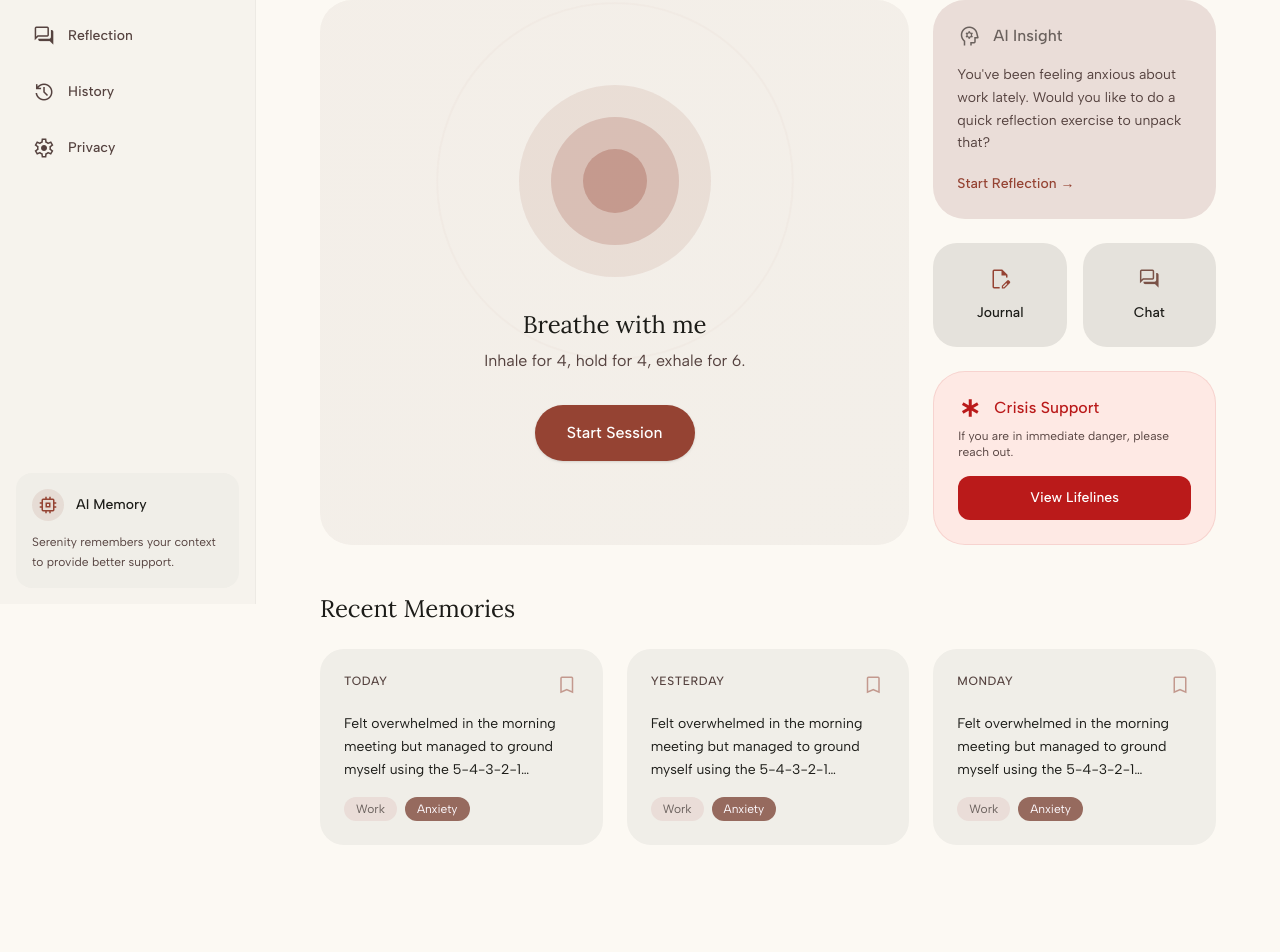
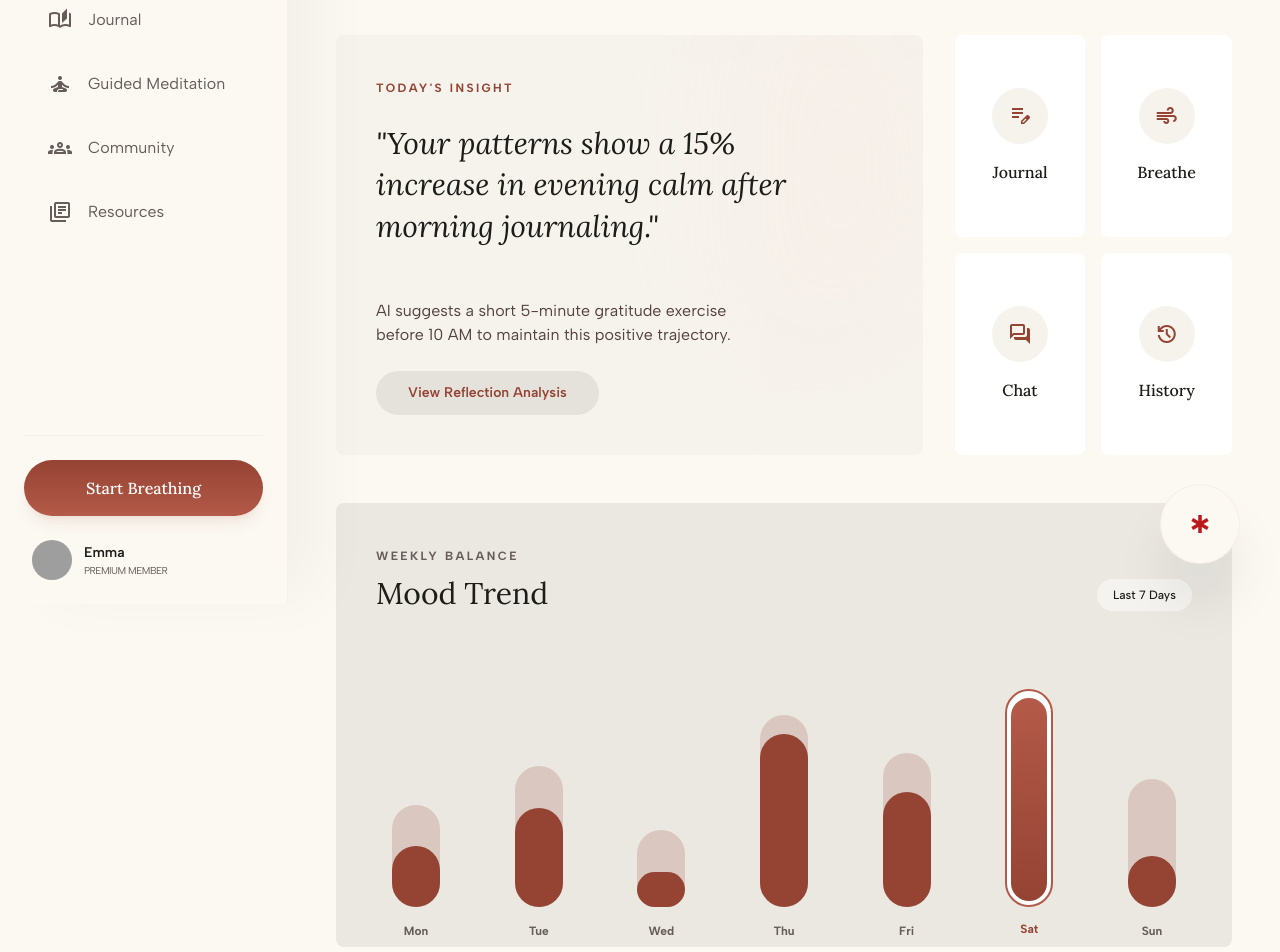
Before and after one commit to ddddsssss4/Serenity, a Next.js app in the folder apps/web/: page /sanctuary in a window 1280 px wide. Shown: the part 196-1148 px from the top of the page. Before the commit the page ends 1105 px from the top, so only its background shows below. Built offline with nearby package versions, Linux system fonts and the light colour scheme; grey boxes are pictures that could not be loaded.

Commit message:
style(web): update Sanctuary page, layout, and sidebar to new tailored HTML design using semantic CSS tokens

```diff
--- a/apps/web/app/(app)/layout.tsx
+++ b/apps/web/app/(app)/layout.tsx
@@ -2,11 +2,19 @@ import { Sidebar } from '../../components/Sidebar';
 
 export default function AppLayout({ children }: { children: React.ReactNode }) {
   return (
-    <div className="flex min-h-screen bg-surface">
+    <div className="flex min-h-screen bg-surface w-full">
       <Sidebar />
-      <main className="flex-1 ml-64 p-8 md:p-12 lg:p-16 max-w-7xl mx-auto">
+      <div className="flex-1 ml-72">
         {children}
-      </main>
+
+        {/* Floating Safety Button */}
+        <button className="fixed bottom-10 right-10 w-20 h-20 bg-surface text-error rounded-full flex items-center justify-center shadow-[0_40px_60px_-10px_rgba(28,28,24,0.12)] border border-outline-variant/20 hover:scale-110 active:scale-95 transition-all group z-50">
+          <span className="material-symbols-outlined text-4xl group-hover:animate-pulse" style={{ fontVariationSettings: "'FILL' 1" }}>emergency</span>
+          <div className="absolute -top-12 right-0 bg-inverse-surface text-inverse-on-surface px-4 py-2 rounded-full text-xs opacity-0 group-hover:opacity-100 transition-opacity whitespace-nowrap pointer-events-none font-sans font-bold">
+            Immediate Support
+          </div>
+        </button>
+      </div>
     </div>
   );
 }
--- a/apps/web/app/(app)/sanctuary/page.tsx
+++ b/apps/web/app/(app)/sanctuary/page.tsx
@@ -1,116 +1,124 @@
 "use client";
 
-import { useState, useEffect } from 'react';
 import Link from 'next/link';
 
 export default function Sanctuary() {
-  const [greeting, setGreeting] = useState('Good morning');
-
-  useEffect(() => {
-    const hour = new Date().getHours();
-    if (hour < 12) setGreeting('Good morning');
-    else if (hour < 18) setGreeting('Good afternoon');
-    else setGreeting('Good evening');
-  }, []);
-
   return (
-    <div className="space-y-12 animate-in fade-in duration-700">
-      <header className="space-y-2">
-        <h1 className="font-serif text-4xl md:text-5xl text-primary tracking-tight">
-          {greeting}, Emma.
-        </h1>
-        <p className="text-lg text-on-surface-variant font-medium">
-          Find your ground, moment by moment.
-        </p>
+    <main className="p-12">
+      {/* Header Section */}
+      <header className="mb-16">
+        <h2 className="text-6xl font-serif text-primary mb-4 leading-tight tracking-tight">Good morning, Emma.</h2>
+        <p className="text-secondary text-lg font-sans max-w-xl">Take a deep breath. Today is a fresh canvas for your peace of mind.</p>
       </header>
 
-      <section className="grid grid-cols-1 lg:grid-cols-3 gap-6">
-        {/* Breathing Visualizer Card */}
-        <div className="lg:col-span-2 bg-surface-container-low rounded-[2rem] p-8 flex flex-col items-center justify-center min-h-[400px] relative overflow-hidden group">
-          <div className="absolute inset-0 bg-gradient-to-br from-primary/5 to-tertiary/5 opacity-50"></div>
+      {/* Layout Grid: Bento Style */}
+      <div className="grid grid-cols-12 gap-8">
 
-          <div className="relative z-10 flex flex-col items-center space-y-8">
-            <div className="w-48 h-48 rounded-full bg-primary/10 flex items-center justify-center relative">
-              <div className="absolute inset-0 rounded-full border border-primary/20 animate-ping" style={{ animationDuration: '4s' }}></div>
-              <div className="w-32 h-32 rounded-full bg-primary/20 flex items-center justify-center">
-                <div className="w-16 h-16 rounded-full bg-primary/30"></div>
+        {/* AI Insight Card (Large Editorial) */}
+        <section className="col-span-12 lg:col-span-8 bg-surface-container-low rounded-lg p-10 relative overflow-hidden flex flex-col justify-between h-[420px]">
+          <div className="absolute top-0 right-0 w-1/2 h-full opacity-20 pointer-events-none">
+            <div className="w-full h-full bg-gradient-to-l from-primary-fixed to-transparent rounded-full blur-3xl -mr-20 -mt-20"></div>
+          </div>
+          <div className="relative z-10">
+            <span className="text-xs font-sans uppercase tracking-[0.2em] text-primary font-bold">Today's Insight</span>
+            <h3 className="text-3xl font-serif mt-6 text-on-surface leading-snug max-w-md italic">
+              "Your patterns show a 15% increase in evening calm after morning journaling."
+            </h3>
+          </div>
+          <div className="relative z-10 mt-auto">
+            <p className="text-on-surface-variant font-sans max-w-sm mb-6">
+              AI suggests a short 5-minute gratitude exercise before 10 AM to maintain this positive trajectory.
+            </p>
+            <button className="bg-surface-container-highest px-8 py-3 rounded-full text-primary font-semibold text-sm hover:bg-surface-bright transition-colors">
+              View Reflection Analysis
+            </button>
+          </div>
+        </section>
+
+        {/* Quick Actions Grid */}
+        <section className="col-span-12 lg:col-span-4 grid grid-cols-2 gap-4">
+          <Link href="/journal" className="bg-surface-container-lowest rounded-lg p-6 flex flex-col items-center justify-center gap-4 group transition-all duration-300 hover:shadow-xl hover:-translate-y-1">
+            <div className="w-14 h-14 rounded-full bg-surface-container-low flex items-center justify-center group-hover:bg-primary-fixed transition-colors">
+              <span className="material-symbols-outlined text-primary text-2xl">edit_note</span>
+            </div>
+            <span className="font-serif font-medium text-on-surface">Journal</span>
+          </Link>
+          <button className="bg-surface-container-lowest rounded-lg p-6 flex flex-col items-center justify-center gap-4 group transition-all duration-300 hover:shadow-xl hover:-translate-y-1">
+            <div className="w-14 h-14 rounded-full bg-surface-container-low flex items-center justify-center group-hover:bg-primary-fixed transition-colors">
+              <span className="material-symbols-outlined text-primary text-2xl">air</span>
+            </div>
+            <span className="font-serif font-medium text-on-surface">Breathe</span>
+          </button>
+          <Link href="/reflection" className="bg-surface-container-lowest rounded-lg p-6 flex flex-col items-center justify-center gap-4 group transition-all duration-300 hover:shadow-xl hover:-translate-y-1">
+            <div className="w-14 h-14 rounded-full bg-surface-container-low flex items-center justify-center group-hover:bg-primary-fixed transition-colors">
+              <span className="material-symbols-outlined text-primary text-2xl">forum</span>
+            </div>
+            <span className="font-serif font-medium text-on-surface">Chat</span>
+          </Link>
+          <Link href="/history" className="bg-surface-container-lowest rounded-lg p-6 flex flex-col items-center justify-center gap-4 group transition-all duration-300 hover:shadow-xl hover:-translate-y-1">
+            <div className="w-14 h-14 rounded-full bg-surface-container-low flex items-center justify-center group-hover:bg-primary-fixed transition-colors">
+              <span className="material-symbols-outlined text-primary text-2xl">history</span>
+            </div>
+            <span className="font-serif font-medium text-on-surface">History</span>
+          </Link>
+        </section>
+
+        {/* Mood Trend Overview */}
+        <section className="col-span-12 bg-surface-container-high rounded-lg p-10 mt-4">
+          <div className="flex justify-between items-end mb-10">
+            <div>
+              <span className="text-xs font-sans uppercase tracking-[0.2em] text-secondary font-bold">Weekly Balance</span>
+              <h3 className="text-3xl font-serif mt-2 text-on-surface">Mood Trend</h3>
+            </div>
+            <div className="flex gap-2">
+              <span className="px-4 py-2 rounded-full bg-white/50 text-xs font-medium">Last 7 Days</span>
             </div>
           </div>
+          <div className="relative h-64 w-full flex items-end justify-between px-4">
 
-            <div className="text-center space-y-2">
-              <h3 className="font-serif text-2xl text-on-surface">Breathe with me</h3>
-              <p className="text-on-surface-variant">Inhale for 4, hold for 4, exhale for 6.</p>
+            {/* Faux Mood Chart */}
+            <div className="w-12 bg-primary/20 rounded-full h-[40%] relative group">
+              <div className="absolute bottom-0 w-full bg-primary rounded-full h-[60%] transition-all duration-500 group-hover:h-[80%]"></div>
+              <span className="absolute -bottom-8 left-1/2 -translate-x-1/2 text-xs font-sans font-bold text-secondary">Mon</span>
             </div>
-
-            <button className="px-8 py-4 bg-primary text-on-primary rounded-full font-medium hover:bg-primary/90 transition-colors shadow-sm">
-              Start Session
-            </button>
+            <div className="w-12 bg-primary/20 rounded-full h-[55%] relative group">
+              <div className="absolute bottom-0 w-full bg-primary rounded-full h-[70%] transition-all duration-500"></div>
+              <span className="absolute -bottom-8 left-1/2 -translate-x-1/2 text-xs font-sans font-bold text-secondary">Tue</span>
             </div>
+            <div className="w-12 bg-primary/20 rounded-full h-[30%] relative group">
+              <div className="absolute bottom-0 w-full bg-primary rounded-full h-[45%] transition-all duration-500"></div>
+              <span className="absolute -bottom-8 left-1/2 -translate-x-1/2 text-xs font-sans font-bold text-secondary">Wed</span>
             </div>
-
-        {/* Quick Actions & Insights */}
-        <div className="space-y-6">
-          <div className="bg-secondary-container rounded-[2rem] p-6 space-y-4">
-            <div className="flex items-center gap-3 text-on-secondary-container">
-              <span className="material-symbols-outlined">psychology</span>
-              <h3 className="font-medium">AI Insight</h3>
+            <div className="w-12 bg-primary/20 rounded-full h-[75%] relative group">
+              <div className="absolute bottom-0 w-full bg-primary rounded-full h-[90%] transition-all duration-500"></div>
+              <span className="absolute -bottom-8 left-1/2 -translate-x-1/2 text-xs font-sans font-bold text-secondary">Thu</span>
             </div>
-            <p className="text-sm text-on-surface-variant leading-relaxed">
-              You've been feeling anxious about work lately. Would you like to do a quick reflection exercise to unpack that?
-            </p>
-            <Link href="/reflection" className="inline-block text-primary font-medium text-sm hover:underline">
-              Start Reflection &rarr;
-            </Link>
+            <div className="w-12 bg-primary/20 rounded-full h-[60%] relative group">
+              <div className="absolute bottom-0 w-full bg-primary rounded-full h-[75%] transition-all duration-500"></div>
+              <span className="absolute -bottom-8 left-1/2 -translate-x-1/2 text-xs font-sans font-bold text-secondary">Fri</span>
             </div>
-
-          <div className="grid grid-cols-2 gap-4">
-            <Link href="/journal" className="bg-surface-container-highest rounded-3xl p-6 flex flex-col items-center justify-center gap-3 hover:bg-surface-variant transition-colors group">
-              <span className="material-symbols-outlined text-3xl text-primary group-hover:scale-110 transition-transform">edit_document</span>
-              <span className="text-sm font-medium text-on-surface">Journal</span>
-            </Link>
-            <Link href="/reflection" className="bg-surface-container-highest rounded-3xl p-6 flex flex-col items-center justify-center gap-3 hover:bg-surface-variant transition-colors group">
-              <span className="material-symbols-outlined text-3xl text-tertiary group-hover:scale-110 transition-transform">forum</span>
-              <span className="text-sm font-medium text-on-surface">Chat</span>
-            </Link>
+            <div className="w-12 bg-primary/20 rounded-full h-[85%] relative group border-2 border-primary-container p-1 bg-white">
+              <div className="absolute bottom-1 left-1 right-1 bg-gradient-to-t from-primary to-primary-container rounded-full h-[95%] transition-all duration-500"></div>
+              <span className="absolute -bottom-8 left-1/2 -translate-x-1/2 text-xs font-sans font-bold text-primary">Sat</span>
             </div>
-
-          <div className="bg-error-container/50 rounded-[2rem] p-6 border border-error/10">
-            <div className="flex items-center gap-3 text-error mb-2">
-              <span className="material-symbols-outlined">emergency</span>
-              <h3 className="font-medium">Crisis Support</h3>
-            </div>
-            <p className="text-xs text-on-surface-variant mb-4">
-              If you are in immediate danger, please reach out.
-            </p>
-            <button className="w-full py-3 bg-error text-on-error rounded-xl text-sm font-medium hover:bg-error/90 transition-colors">
-              View Lifelines
-            </button>
+            <div className="w-12 bg-primary/20 rounded-full h-[50%] relative group">
+              <div className="absolute bottom-0 w-full bg-primary rounded-full h-[40%] transition-all duration-500"></div>
+              <span className="absolute -bottom-8 left-1/2 -translate-x-1/2 text-xs font-sans font-bold text-secondary">Sun</span>
             </div>
           </div>
         </section>
+      </div>
 
-      <section className="space-y-6">
-        <h2 className="font-serif text-2xl text-on-surface">Recent Memories</h2>
-        <div className="grid grid-cols-1 md:grid-cols-3 gap-6">
-          {[1, 2, 3].map((i) => (
-            <div key={i} className="bg-surface-container rounded-3xl p-6 space-y-4 hover:shadow-md transition-shadow cursor-pointer">
-              <div className="flex justify-between items-start">
-                <span className="text-xs font-medium text-on-surface-variant uppercase tracking-wider">
-                  {i === 1 ? 'Today' : i === 2 ? 'Yesterday' : 'Monday'}
-                </span>
-                <span className="material-symbols-outlined text-primary/50 text-sm">bookmark</span>
+      {/* Footer */}
+      <footer className="mt-24 py-12 border-t border-outline-variant/15 flex flex-col md:flex-row justify-between items-center gap-6">
+        <div className="font-serif text-lg italic text-primary">Serenity</div>
+        <div className="flex gap-8 text-xs font-sans uppercase tracking-widest text-secondary">
+          <Link className="hover:text-primary transition-colors" href="#">Privacy Policy</Link>
+          <Link className="hover:text-primary transition-colors" href="#">Terms of Service</Link>
+          <Link className="hover:text-primary transition-colors" href="#">Help Center</Link>
         </div>
-              <p className="text-on-surface line-clamp-3 text-sm leading-relaxed">
-                Felt overwhelmed in the morning meeting but managed to ground myself using the 5-4-3-2-1 technique. The afternoon was much calmer.
-              </p>
-              <div className="flex gap-2">
-                <span className="px-3 py-1 bg-secondary-container text-on-secondary-container rounded-full text-xs">Work</span>
-                <span className="px-3 py-1 bg-tertiary-container text-on-tertiary-container rounded-full text-xs">Anxiety</span>
-              </div>
-            </div>
-          ))}
-        </div>
-      </section>
-    </div>
+        <p className="text-[10px] text-secondary uppercase tracking-widest">© 2024 Serenity. Crafted for Inner Peace.</p>
+      </footer>
+    </main>
   );
 }
--- a/apps/web/components/Sidebar.tsx
+++ b/apps/web/components/Sidebar.tsx
@@ -13,58 +13,70 @@ export function Sidebar() {
   const pathname = usePathname();
 
   const navItems = [
-    { icon: 'home', label: 'Sanctuary', path: '/sanctuary' },
-    { icon: 'edit_document', label: 'Journal', path: '/journal' },
-    { icon: 'forum', label: 'Reflection', path: '/reflection' },
-    { icon: 'history', label: 'History', path: '/history' },
-    { icon: 'settings', label: 'Privacy', path: '/settings' },
+    { icon: 'spa', label: 'Sanctuary', path: '/sanctuary', fill: true },
+    { icon: 'auto_stories', label: 'Journal', path: '/journal' },
+    { icon: 'self_improvement', label: 'Guided Meditation', path: '/meditation' },
+    { icon: 'groups', label: 'Community', path: '/community' },
+    { icon: 'library_books', label: 'Resources', path: '/resources' },
   ];
 
   return (
-    <aside className="w-64 h-screen bg-surface-container-low border-r border-surface-variant/50 flex flex-col fixed left-0 top-0">
-      <div className="p-8">
-        <h1 className="font-serif text-2xl text-primary tracking-tight">Serenity</h1>
+    <nav className="h-screen w-72 fixed left-0 top-0 flex flex-col p-6 bg-surface/80 backdrop-blur-xl border-r border-outline-variant/15 z-40 shadow-[40px_0_60px_-10px_rgba(28,28,24,0.04)]">
+      <div className="mb-12">
+        <h1 className="text-2xl font-serif italic text-primary">Serenity</h1>
+        <p className="font-sans text-xs uppercase tracking-widest text-secondary mt-1">
+          Your Tactile Sanctuary
+        </p>
       </div>
 
-      <nav className="flex-1 px-4 space-y-2">
+      <div className="flex flex-col space-y-2 flex-grow">
         {navItems.map((item) => {
           const isActive = pathname === item.path || (pathname === '/' && item.path === '/sanctuary');
+
           return (
             <Link
               key={item.path}
               href={item.path}
               className={cn(
-                "flex items-center gap-3 px-4 py-3 rounded-2xl transition-all duration-300",
+                "flex items-center gap-4 px-6 py-4 transition-all duration-300",
                 isActive
-                  ? "bg-secondary-container text-on-secondary-container"
-                  : "text-on-surface-variant hover:bg-surface-variant/50"
+                  ? "text-primary bg-surface-container-low rounded-[32px] font-semibold shadow-sm active:scale-95"
+                  : "text-secondary hover:translate-x-1 hover:text-primary rounded-[32px]"
               )}
             >
-              <span className={cn(
-                "material-symbols-outlined",
-                isActive && "font-variation-settings-'FILL'-1"
-              )}>
+              <span
+                className="material-symbols-outlined"
+                style={isActive && item.fill ? { fontVariationSettings: "'FILL' 1" } : undefined}
+              >
                 {item.icon}
               </span>
-              <span className="font-medium text-sm">{item.label}</span>
+              <span className={isActive ? "font-serif" : "font-sans"}>
+                {item.label}
+              </span>
             </Link>
           );
         })}
-      </nav>
+      </div>
 
-      <div className="p-4">
-        <div className="bg-surface-container p-4 rounded-2xl">
-          <div className="flex items-center gap-3 mb-3">
-            <div className="w-8 h-8 rounded-full bg-primary/10 flex items-center justify-center text-primary">
-              <span className="material-symbols-outlined text-sm">memory</span>
-            </div>
-            <span className="text-sm font-medium text-on-surface">AI Memory</span>
+      <div className="mt-auto pt-6 border-t border-outline-variant/15">
+        <button className="w-full bg-gradient-to-b from-primary to-primary-container text-white rounded-full py-4 font-serif font-medium active:scale-95 transition-transform shadow-lg shadow-primary/10">
+          Start Breathing
+        </button>
+
+        <div className="mt-6 flex items-center gap-3 px-2">
+          <div className="w-10 h-10 rounded-full bg-surface-container-high overflow-hidden">
+            <img
+              alt="User profile minimalist icon"
+              className="w-full h-full object-cover"
+              src="https://lh3.googleusercontent.com/aida-public/AB6AXuCrxxQpUtJsNGMBXCJWBqtxlILl0LrMscMBkc_ueXDg-Z71_2wXOdPu5S2LtzVHylmsYhLtkW57mwOyNGDV25fLrJvFXeEALxH4EsOJ62xpCfGBfgmIQ-RRTArcBGwunAH1a0_7IL24TDSnS15DRWWDwguc9NPDF-SHXcH7AzeSRE87Y5V7EZ0UDR9t0zexsOZF6Mb0N15w-JRk8zF7r0xr0qZuafOdqf7GHAxy34sdhnUDYjRncwSkgrQsF8KIPtQYsWslWcYTzFHX"
+            />
           </div>
-          <p className="text-xs text-on-surface-variant leading-relaxed">
-            Serenity remembers your context to provide better support.
-          </p>
+          <div className="flex flex-col">
+            <span className="text-sm font-semibold text-on-surface">Emma</span>
+            <span className="text-[10px] text-secondary uppercase tracking-tighter">Premium Member</span>
+          </div>
         </div>
       </div>
-    </aside>
+    </nav>
   );
 }
--- a/apps/web/src/index.css
+++ b/apps/web/src/index.css
@@ -62,7 +62,7 @@
 .material-symbols-outlined {
   font-variation-settings:
   'FILL' 0,
-  'wght' 300,
+  'wght' 400,
   'GRAD' 0,
   'opsz' 24
 }
```
Lines whose indentation alone changed are shown as unchanged.
